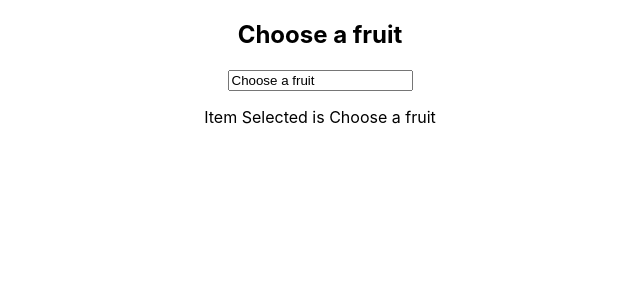
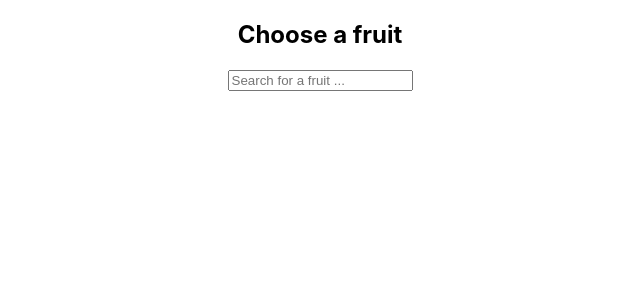
Before and after one commit to divyamuvi89/microsoft-compo-box, a React (Create React App) app: page / in a window 1280 px wide. Shown: the top 300 px of the page, without its empty margins (320-960 px from the left). Built offline with nearby package versions, Linux system fonts and the light colour scheme.

Commit message:
Removed select a fruit option from state

```diff
--- a/src/FruitSelection.tsx
+++ b/src/FruitSelection.tsx
@@ -9,7 +9,7 @@ interface FruitSelectionState{
 const fruits =['Apple', 'Orange', 'Banana', 'Grape','Kiwi','Mango', 'Pear','Pineapple' ];
 const FruitSelection:React.FC = () => {
     const [searchTerm, setsearchTerm] = useState<string>('');
-    const [selectedFruit, setselectedFruit] = useState<string>('Choose a fruit');
+    const [selectedFruit, setselectedFruit] = useState<string>('');
    const handleSelect = (fruit:string) =>{
         setselectedFruit(fruit);
         setsearchTerm(''); //clear the search term when an item is selected
```
